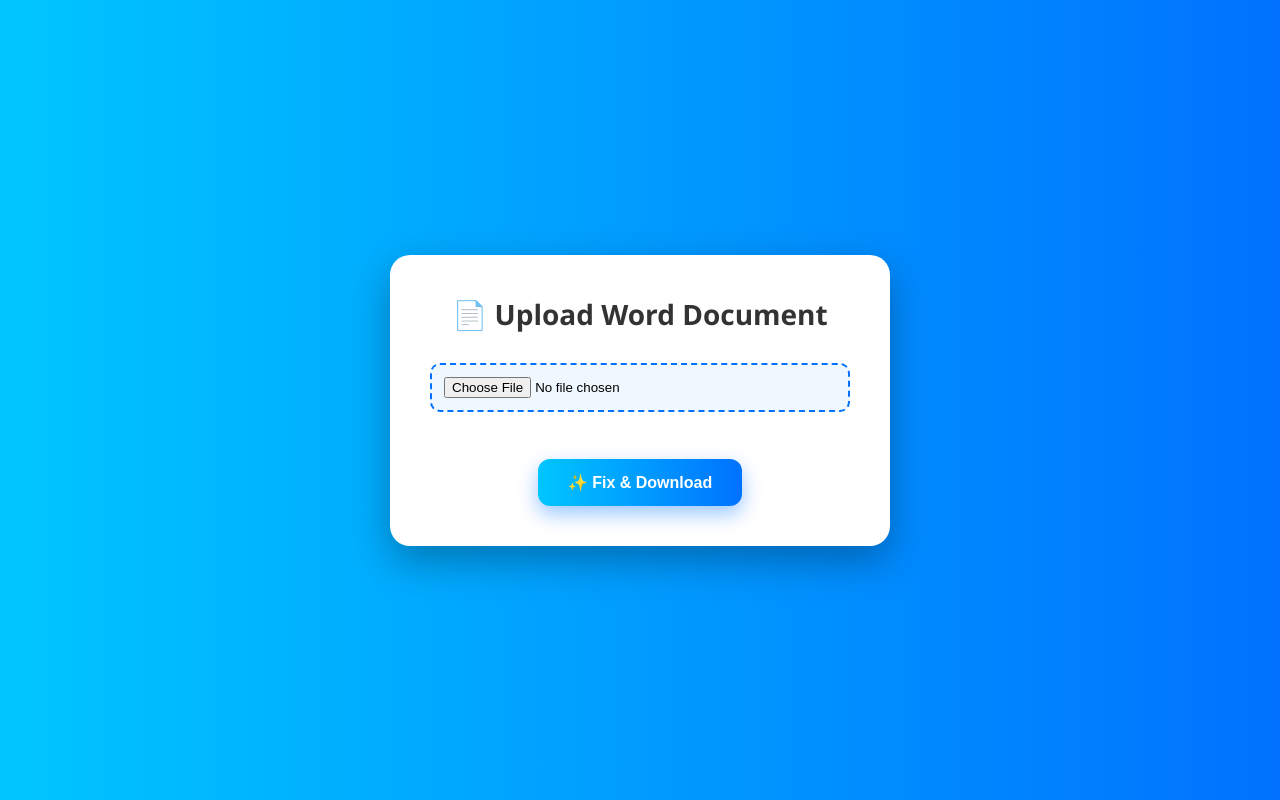
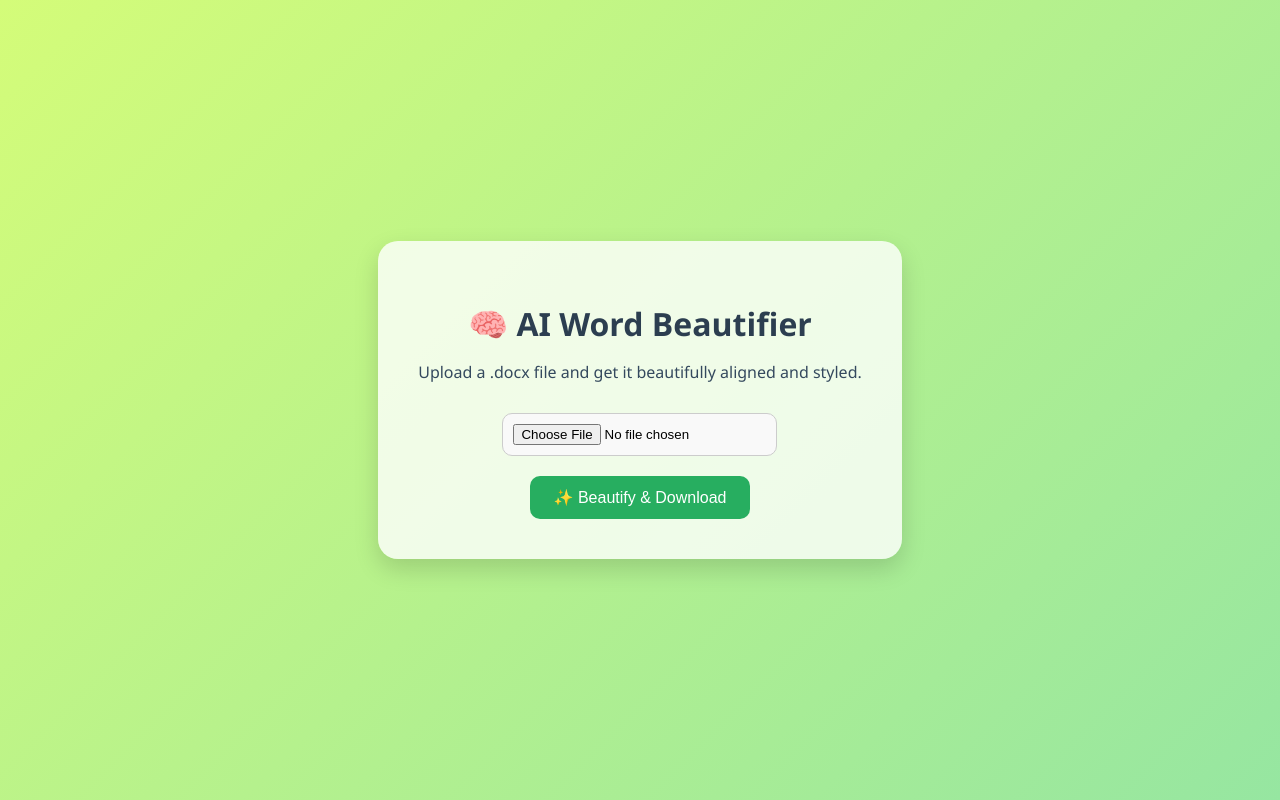
Before and after one commit to ARVINDH-CT06/document-fixer, a Python web app: template templates/index.html in a window 1280 px wide. Run offline with Jinja, Linux system fonts and the light colour scheme; the template is opened without the code that fills it, so the values that code supplies are empty.

Commit message:
changed ai

```diff
--- a/static/styles.css
+++ b/static/styles.css
@@ -1,72 +1,51 @@
-/* General Reset */
-* {
+body {
+    font-family: 'Segoe UI', sans-serif;
+    background: linear-gradient(135deg, #d4fc79, #96e6a1);
     margin: 0;
     padding: 0;
-    box-sizing: border-box;
-}
-
-body {
-    font-family: 'Segoe UI', sans-serif;
-    background: linear-gradient(to right, #00c6ff, #0072ff);
+    display: flex;
     height: 100vh;
-    display: flex;
+    align-items: center;
     justify-content: center;
-    align-items: center;
 }
 
 .container {
-    background-color: white;
+    text-align: center;
+    background: #ffffffcc;
     padding: 40px;
     border-radius: 20px;
-    width: 90%;
-    max-width: 500px;
-    text-align: center;
-    box-shadow: 0 15px 40px rgba(0, 0, 0, 0.3);
-    animation: fadeIn 0.8s ease-in-out;
-}
-
-@keyframes fadeIn {
-    from { opacity: 0; transform: translateY(-20px); }
-    to { opacity: 1; transform: translateY(0); }
+    box-shadow: 0 10px 25px rgba(0, 0, 0, 0.15);
 }
 
 h1 {
-    font-size: 28px;
+    color: #2c3e50;
+    margin-bottom: 10px;
+}
+
+.subtitle {
+    color: #34495e;
     margin-bottom: 30px;
-    color: #333;
-    font-weight: bold;
 }
 
 input[type="file"] {
-    padding: 12px;
-    width: 100%;
-    border: 2px dashed #0072ff;
+    padding: 10px;
+    border: 1px solid #ccc;
     border-radius: 10px;
-    background-color: #f0f8ff;
-    margin-bottom: 25px;
-    cursor: pointer;
-    transition: all 0.3s ease;
-}
-
-input[type="file"]:hover {
-    background-color: #e0f0ff;
-    border-color: #00c6ff;
+    margin-bottom: 20px;
+    background-color: #f9f9f9;
 }
 
 button {
-    background: linear-gradient(to right, #00c6ff, #0072ff);
+    background-color: #27ae60;
     color: white;
-    padding: 14px 30px;
     border: none;
-    border-radius: 12px;
+    padding: 12px 24px;
     font-size: 16px;
-    font-weight: bold;
+    border-radius: 10px;
     cursor: pointer;
-    transition: 0.3s ease;
-    box-shadow: 0 8px 20px rgba(0, 114, 255, 0.4);
+    transition: background-color 0.3s ease;
 }
 
 button:hover {
-    background: linear-gradient(to right, #0072ff, #00c6ff);
-    transform: scale(1.05);
+    background-color: #2ecc71;
 }
--- a/templates/index.html
+++ b/templates/index.html
@@ -1,18 +1,19 @@
 <!DOCTYPE html>
-<html>
+<html lang="en">
 <head>
-    <title>Fix My Word Doc</title>
-    <!-- Link CSS properly -->
-    <link rel="stylesheet" type="text/css" href="{{ url_for('static', filename='styles.css') }}">
-    <!-- Stop favicon error -->
-    <link rel="icon" href="data:,">
+    <meta charset="UTF-8">
+    <title>AI Word Beautifier</title>
+    <!-- Link to CSS correctly using Flask -->
+    <link rel="stylesheet" href="{{ url_for('static', filename='styles.css') }}">
 </head>
 <body>
     <div class="container">
-        <h1>📄 Upload Word Document</h1>
-        <form action="/upload" method="post" enctype="multipart/form-data">
-            <input type="file" name="file" accept=".docx" required><br><br>
-            <button type="submit">✨ Fix & Download</button>
+        <h1>🧠 AI Word Beautifier</h1>
+        <p class="subtitle">Upload a .docx file and get it beautifully aligned and styled.</p>
+        <form method="POST" enctype="multipart/form-data">
+            <input type="file" name="file" accept=".docx" required>
+            <br>
+            <button type="submit">✨ Beautify & Download</button>
         </form>
     </div>
 </body>
```
Also changed, not shown: app.py (+55 -28 lines).
